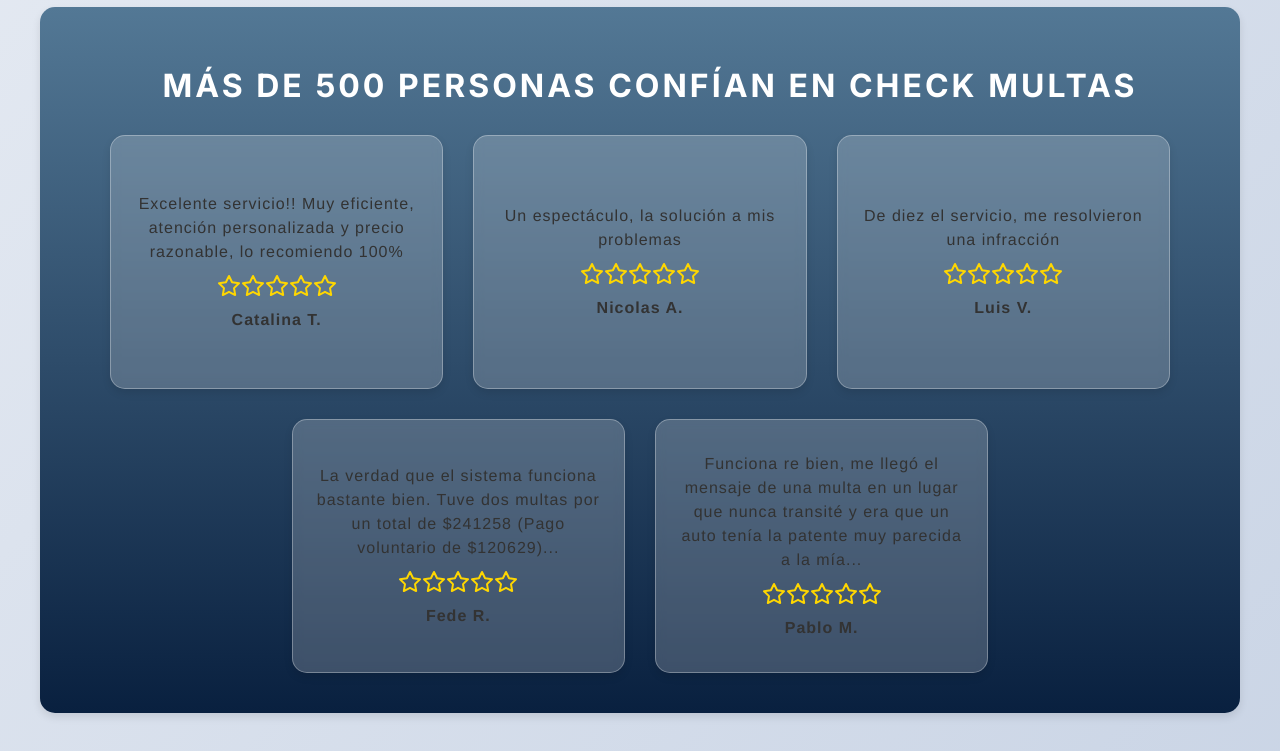
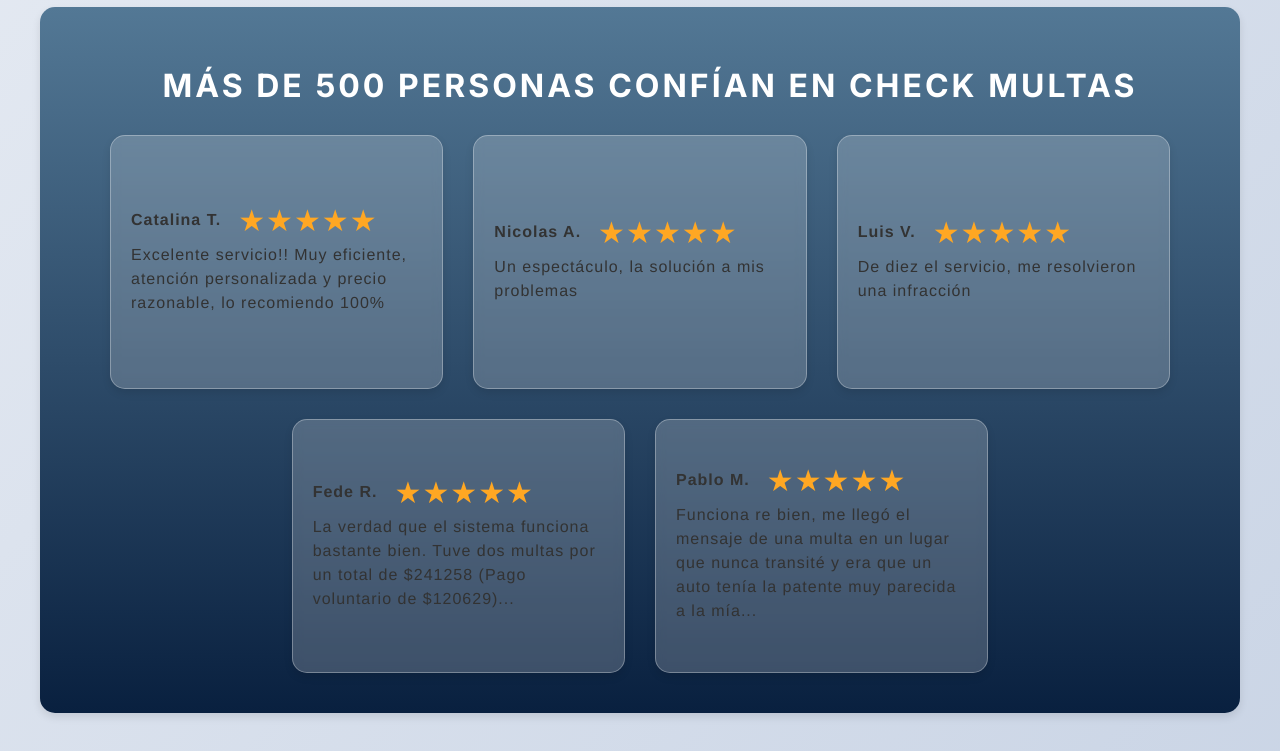
Before and after one commit to Ezegallardo0/checkmultas, a React (Vite) app: page / in a window 1280 px wide. Shown: the part 1600-2351 px from the top of the page. Built offline with nearby package versions, Linux system fonts and the light colour scheme; a web font is replaced by a local one.

Commit message:
changue card to review

```diff
--- a/src/App.jsx
+++ b/src/App.jsx
@@ -260,14 +260,29 @@
           <h1>Más de 500 personas confían en Check multas</h1>
         </div>
         <div className="reviews-grid">
-          {reviews.map((review, index) => (
-            <div key={index} id={`review-${index}`} className="card">
-              <div className="review-text">{review.text}</div>
-              <div className="review-stars">{renderStars(review.stars)}</div>
-              <div className="review-author"><b>{review.author}</b></div>
-            </div>
-          ))}
+  {reviews.map((review, index) => (
+    <div key={index} id={`review-${index}`} className="card">
+      <div className="review-header">
+        <div className="review-author"><b>{review.author}</b></div>
+        <div className="review-stars">
+          <div className="rating">
+            <input value="5" name={`rate-${index}`} id={`star5-${index}`} type="radio" disabled checked={review.stars === 5} />
+            <label title="text" htmlFor={`star5-${index}`}></label>
+            <input value="4" name={`rate-${index}`} id={`star4-${index}`} type="radio" disabled checked={review.stars === 4} />
+            <label title="text" htmlFor={`star4-${index}`}></label>
+            <input value="3" name={`rate-${index}`} id={`star3-${index}`} type="radio" disabled checked={review.stars === 3} />
+            <label title="text" htmlFor={`star3-${index}`}></label>
+            <input value="2" name={`rate-${index}`} id={`star2-${index}`} type="radio" disabled checked={review.stars === 2} />
+            <label title="text" htmlFor={`star2-${index}`}></label>
+            <input value="1" name={`rate-${index}`} id={`star1-${index}`} type="radio" disabled checked={review.stars === 1} />
+            <label title="text" htmlFor={`star1-${index}`}></label>
+          </div>
         </div>
+      </div>
+      <div className="review-text">{review.text}</div>
+    </div>
+  ))}
+</div>
       </div>
       <article className='Questions'>
         <section className='pregu'>
--- a/src/styles/app.css
+++ b/src/styles/app.css
@@ -362,16 +362,40 @@
 
 .review-text {
     margin-bottom: 10px;
+    text-align: left;
 }
 
 .review-stars {
-    margin-bottom: 10px;
     color: #d9e31b;
+    margin-left: 17px;
 }
+.rating:not(:checked) > input {
+    position: absolute;
+    appearance: none;
+  }
+
+  .rating:not(:checked) > label {
+    float: right;
+    cursor: pointer;
+    font-size: 30px;
+    color: #666;
+  }
+
+  .rating:not(:checked) > label:before {
+    content: '★';
+  }
+
+
+  .rating > input:checked ~ label {
+    color: #ffa723;
+  }
 
 .review-author {
     font-weight: bold;
+    margin-right: auto;
+    padding-top: 10px;
 }
+
 
 .pregu {
     background-color: #444;
@@ -655,7 +679,7 @@
 }
 
 .review-stars {
-    margin-bottom: 10px;
+
     color: #FFD700; /* Color dorado para las estrellas */
 }
 
@@ -663,3 +687,9 @@
     font-weight: bold;
 }
 }
+
+.review-header {
+    display: flex
+;
+    margin-right: auto;
+}
```
